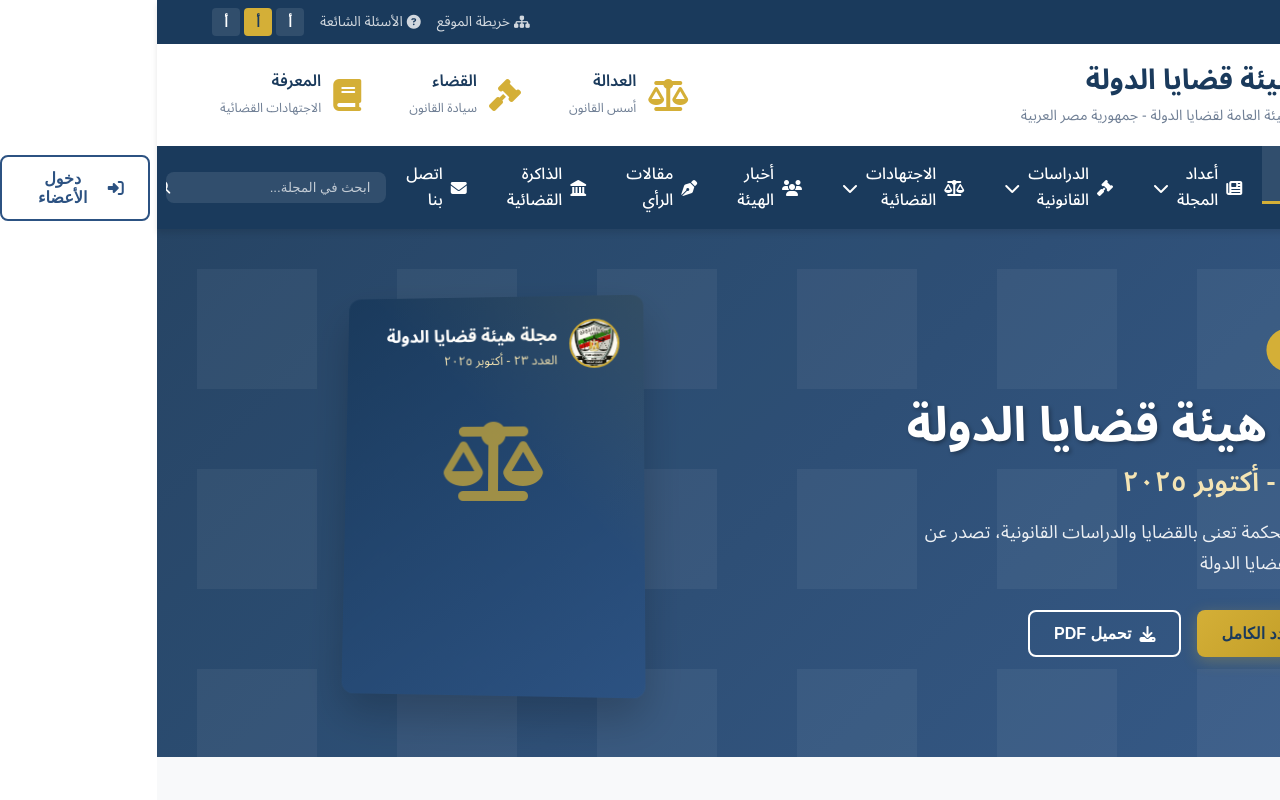
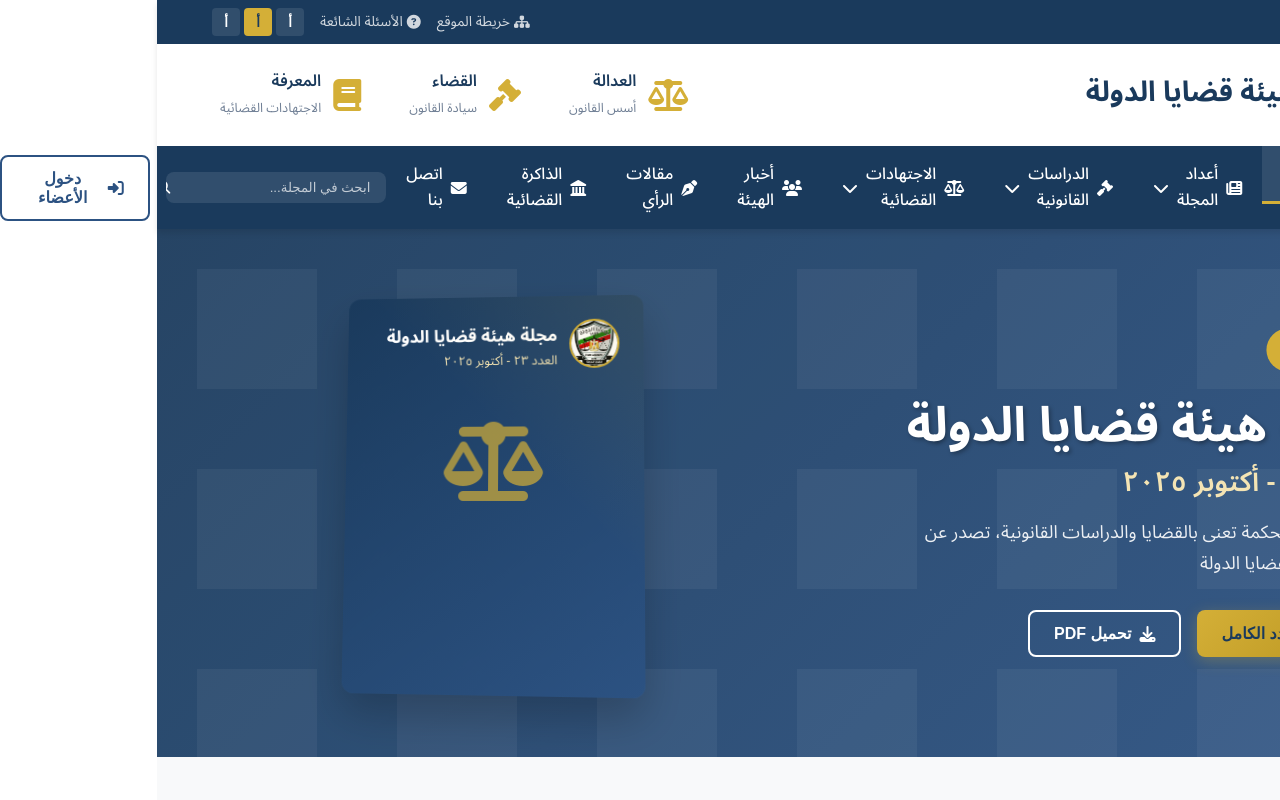
Before and after one commit to Hesham-1902/-, a plain HTML site: page index.html in a window 1280 px wide. Shown: the top 800 px of the page. Drawn offline with Linux system fonts and the light colour scheme.

Commit message:
Update index.html

```diff
--- a/index.html
+++ b/index.html
@@ -38,7 +38,7 @@
                             <img src="logo.jpg" alt="شعار هيئة قضايا الدولة" class="logo">
                             <div class="logo-text">
                                 <h1 class="org-name">هيئة قضايا الدولة</h1>
-                                <p class="org-subtitle">الهيئة العامة لقضايا الدولة - جمهورية مصر العربية</p>
+
                             </div>
                         </div>
                     </div>
```
